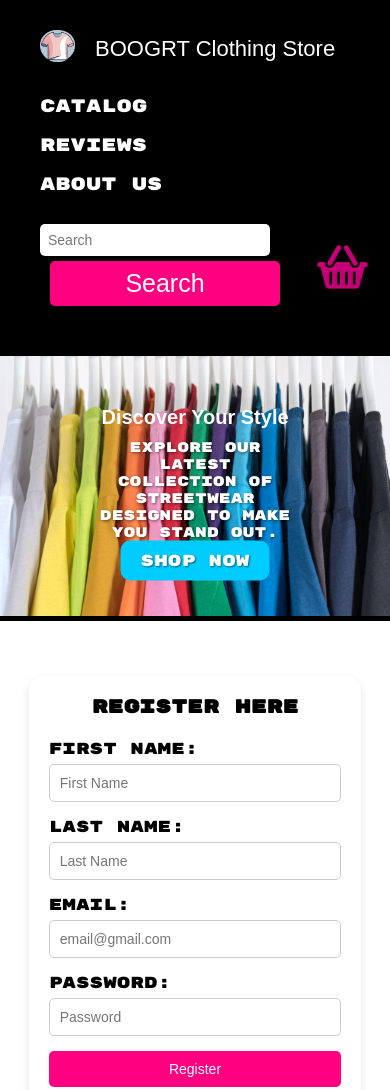
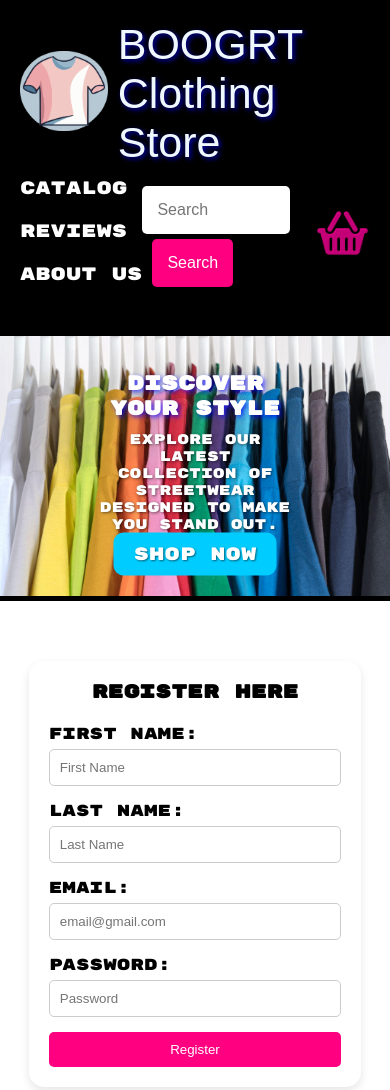
Before and after one commit to MorinaAnna/lab4, a plain HTML site: page index.html in a window 390 px wide. Shown: the top 1090 px of the page. Drawn offline with Linux system fonts and the light colour scheme; a web font is replaced by a local one.

Commit message:
Update style.css

```diff
--- a/style.css
+++ b/style.css
@@ -273,122 +273,60 @@ footer ul li a {
     }
 }
 
-/* Мобільна версія (ширина менше ніж 600px) */
+/* Мобільна версія (ширина менше ніж 768px) */
 @media (max-width: 600px) {
-    /* Верхній блок: Логотип і назва магазину */
-    .logo {
-        display: flex;
-        flex-direction: row; /* Розташування логотипу і назви в один рядок */
-        align-items: center; /* Вирівнювання по вертикалі */
-        justify-content: flex-start; /* Логотип і назва поруч */
-        width: 100%;
-        padding: 10px 20px; /* Відступи */
-    }
-
-    .logo img {
-        height: 32px; /* Зменшений розмір логотипу */
-        margin-right: 10px; /* Відступ між логотипом і назвою */
-    }
-
-    .site-name {
-        font-family: 'Boomboom', sans-serif; /* Задаємо шрифт Boomboom */
-        font-size: 22px; /* Зменшений розмір тексту */
-        text-shadow: none; /* Прибираємо тіні для читабельності */
-        color: #fff; /* Білий колір тексту */
-    }
-
-    /* Меню навігації */
     .nav-links {
-        display: flex;
         flex-direction: column; /* Вертикальне меню */
-        align-items: flex-start; /* Вирівнювання по лівому краю */
-        width: 100%;
-        margin: 10px 0; /* Відступ зверху і знизу */
-        padding: 0 20px; /* Відступи з боків */
-        font-family: 'Rubik Mono One', sans-serif; /* Збереження шрифту */
-        font-size: 10px; /* Зменшений розмір тексту */
+        margin-left: 0;
+        align-items: flex-start; /* Вирівнюємо по лівому краю */
     }
 
     .nav-links li {
-        margin: 8px 0; /* Зменшені відступи між пунктами меню */
+        margin: 10px 0; /* Відступи між пунктами меню */
     }
 
-    .nav-links a {
-        color: #fff; /* Білий текст */
-        text-decoration: none; /* Без підкреслення */
-    }
-
-    /* Пошуковий блок */
     .search-container {
-        display: flex;
-        flex-direction: column; /* Вертикальне розташування */
-        align-items: flex-start; /* Вирівнювання по лівому краю */
-        width: 100%;
-        margin: 10px 0; /* Відступи зверху і знизу */
-        padding: 0 20px; /* Відступи з боків */
+        flex-direction: column; /* Вертикальне розташування елементів пошуку */
+        align-items: flex-start;
+        margin-top: 10px;
     }
 
     #searchInput {
-        width: 100%; /* Поле пошуку займає всю ширину */
-        font-size: 14px; /* Зменшений розмір тексту */
-        padding: 8px; /* Відступи всередині поля */
-        margin-bottom: 5px; /* Відступ між полем і кнопкою */
-        border-radius: 5px; /* Округлення країв */
-        border: none; /* Без рамки */
+        width: 100%; /* Ширина пошукового поля на всю ширину */
+        margin-bottom: 5px;
     }
 
-    #searchButton {
-        width: 100%; /* Кнопка пошуку займає всю ширину */
-        font-size: 25px; /* Розмір тексту */
-        padding: 8px;
-        background-color: #FF0080; /* Колір збережено */
-        color: #fff; /* Білий текст */
-        border: none;
-        border-radius: 5px;
-        cursor: pointer;
-    }
-
-    #searchButton:hover {
-        background-color: #d60068; /* Ефект hover */
-    }
-
-    /* Герой-секція */
     .hero-text h1 {
-        font-family: 'Boomboom', sans-serif; /* Зберігаємо шрифт */
-        font-size: 20px; /* Зменшений розмір тексту */
-        text-shadow: none; /* Прибираємо тіні */
-        margin-bottom: 10px;
+        font-size: 20px; /* Менший заголовок для мобільних */
     }
 
     .hero-text p {
-        font-family: 'Rubik Mono One', sans-serif; /* Зберігаємо шрифт */
-        font-size: 14px; /* Зменшений розмір тексту */
-        margin-bottom: 10px;
+        font-size: 14px; /* Менший підзаголовок для мобільних */
+    }
+
+    .registration-form {
+        width: 95%; /* Збільшуємо ширину форми на мобільних пристроях */
     }
 
     .cta-button {
-        font-family: 'Rubik Mono One', sans-serif; /* Зберігаємо шрифт */
-        font-size: 16px; /* Зменшений розмір тексту */
-        padding: 10px 20px; /* Відступи */
-        background-color: #00CCFF; /* Збереження кольору */
-        color: #fff; /* Білий текст */
-        border: none;
-        border-radius: 10px;
-        cursor: pointer;
-        text-transform: uppercase; /* Великі літери */
-    }
-
-    .cta-button:hover {
-        background-color: #0099CC; /* Ефект hover */
-    }
-
-    /* Реєстраційна форма */
-    .registration-form {
-        width: 95%; /* Ширина форми */
-        margin: 15px auto; /* Центрування */
-    }
-
-    .registration-form input {
-        font-size: 14px; /* Зменшений розмір тексту */
+        font-size: 18px; /* Менший шрифт для кнопки */
     }
 }
+.nested-list {
+    margin-top: 20px;
+}
+
+.nested-list ul {
+    list-style-type: none;
+    padding-left: 0;
+}
+
+.color-swatch {
+    display: inline-block;
+    width: 24px; /* Ширина круга */
+    height: 24px; /* Висота круга */
+    border-radius: 50%; /* Зробити коло */
+    margin-right: 8px; /* Відстань між кольоровим кругом і текстом */
+    background-size: cover; /* Щоб зображення покривало весь круг */
+    background-position: center; /* Центрування зображення */
+}
```
